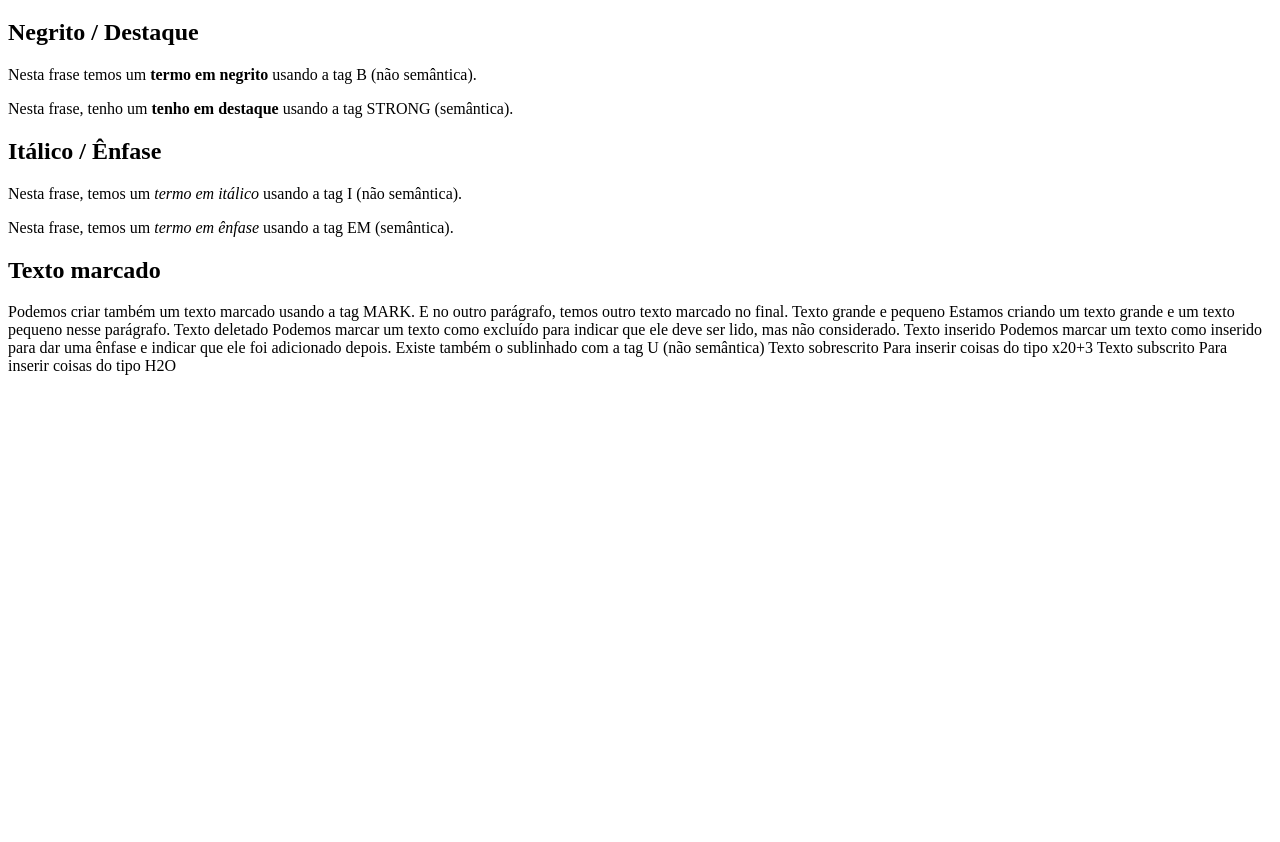
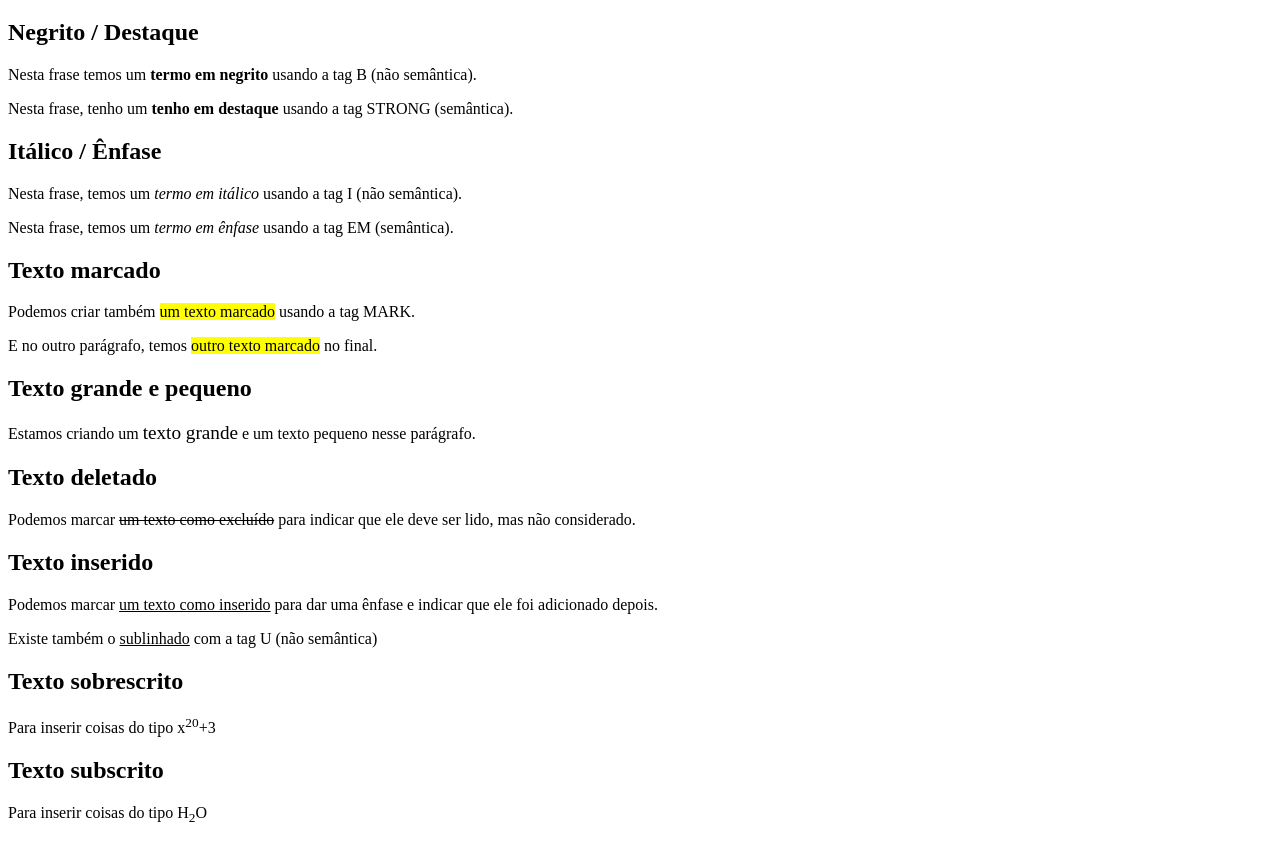
Before and after one commit to Willians-Sousa/html-css, a plain HTML site: page exercicios/ex008/index.html in a window 1280 px wide. Shown: the part 61-903 px from the top of the page. Before the commit the page ends 800 px from the top, so only its background shows below. Drawn offline with Linux system fonts and the light colour scheme.

Commit message:
Finalizado ex008

```diff
--- a/exercicios/ex008/index.html
+++ b/exercicios/ex008/index.html
@@ -14,33 +14,32 @@
         <p>Nesta frase, tenho um <strong>tenho em destaque</strong> usando a tag STRONG (semântica).</p>
 
         <h2>Itálico / Ênfase</h2>
-
         <p>Nesta frase, temos um <i>termo em itálico</i> usando a tag I (não semântica).</p>
-
         <p>Nesta frase, temos um <em>termo em ênfase</em> usando a tag EM (semântica).</p>
 
         <h2>Texto marcado</h2>
+        <p>Podemos criar também <mark>um texto marcado</mark> usando a tag MARK.</p>
+        <p>E no outro parágrafo, temos <mark>outro texto marcado</mark> no final.</p>
 
+        <h2>Texto grande e pequeno</h2>
 
-Podemos criar também um texto marcado usando a tag MARK.
+        <p>Estamos criando um <big>texto grande</big> e um texto pequeno nesse parágrafo.</p>
 
-E no outro parágrafo, temos outro texto marcado no final.
-Texto grande e pequeno
+        <h2>Texto deletado</h2>
 
-Estamos criando um texto grande e um texto pequeno nesse parágrafo.
-Texto deletado
+        <P>Podemos marcar <del>um texto como excluído</del> para indicar que ele deve ser lido, mas não considerado.</P>
 
-Podemos marcar um texto como excluído para indicar que ele deve ser lido, mas não considerado.
-Texto inserido
+        <h2>Texto inserido</h2>
 
-Podemos marcar um texto como inserido para dar uma ênfase e indicar que ele foi adicionado depois.
+        <p>Podemos marcar <ins>um texto como inserido</ins> para dar uma ênfase e indicar que ele foi adicionado depois.</p>
+        <p>Existe também o <u>sublinhado</u> com a tag U (não semântica)</p>
 
-Existe também o sublinhado com a tag U (não semântica)
-Texto sobrescrito
+        <h2>Texto sobrescrito</h2>
 
-Para inserir coisas do tipo x20+3
-Texto subscrito
+        <p>Para inserir coisas do tipo x<sup>20</sup>+3</p>
 
-Para inserir coisas do tipo H2O
+        <h2>Texto subscrito</h2>
+
+        <P>Para inserir coisas do tipo H<sub>2</sub>O</P>
     </body>
 </html>
```
Lines whose indentation alone changed are shown as unchanged.
